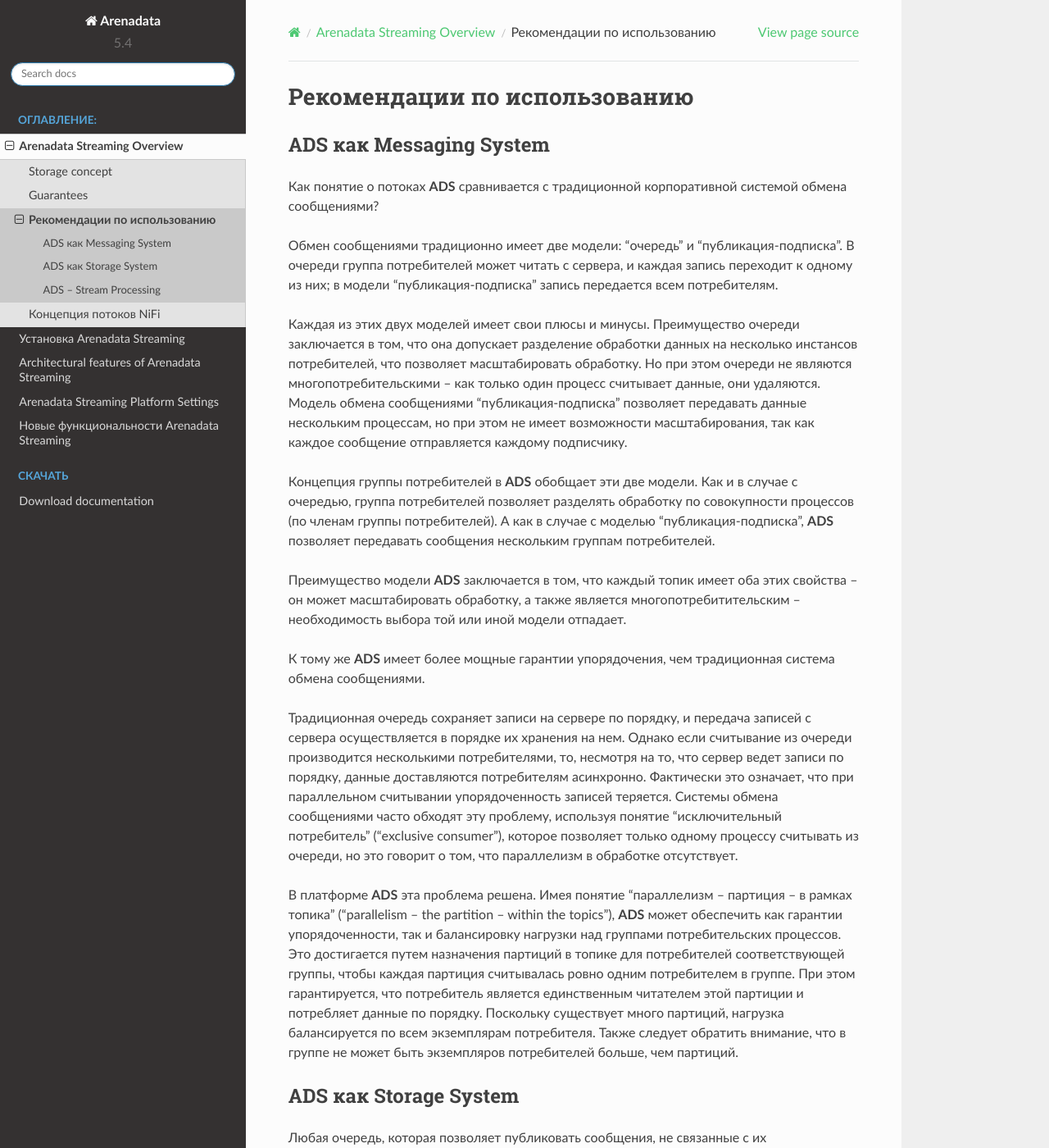
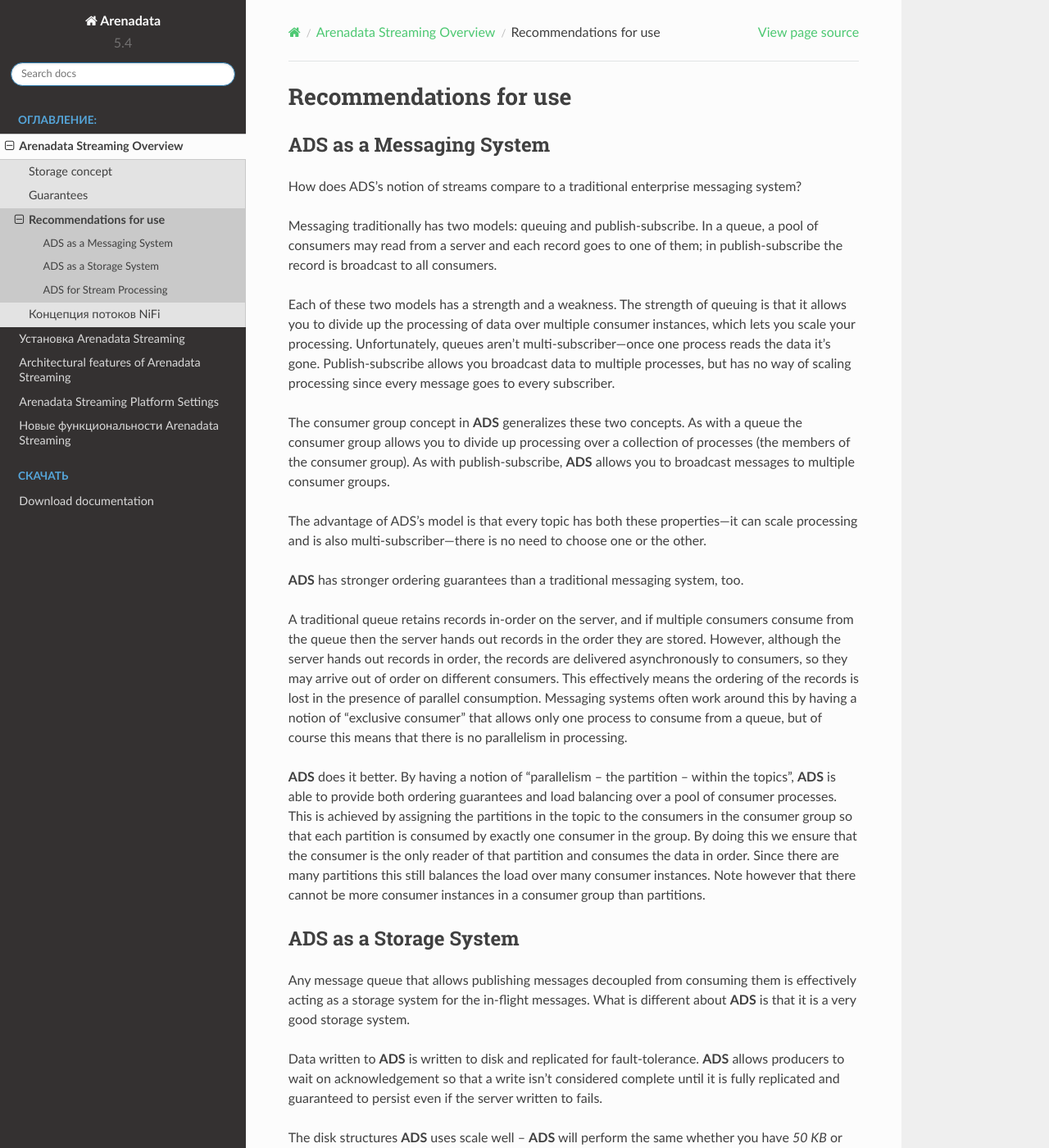
Before and after one commit to arenadata/docs_ads, a Sphinx documentation site: the page built from source/Intro/usecase.rst, in a window 1280 px wide and 1400 px high. Shown: the whole window at 82% size. Built offline with Sphinx 7.4.7 and the Read the Docs theme 2.0.0, drawn with Linux system fonts in a browser that asks for light colours; pages that are not in the unit, such as notebooks, are missing from menus; some of the changed text lies outside the part shown.

Commit message:
Update usecase.rst

```diff
--- a/source/Intro/usecase.rst
+++ b/source/Intro/usecase.rst
@@ -1,48 +1,48 @@
-Рекомендации по использованию
-==============================
+Recommendations for use
+============================
 
 
-ADS как Messaging System
+ADS as a Messaging System
 --------------------------
 
-Как понятие о потоках **ADS** сравнивается с традиционной корпоративной системой обмена сообщениями?
+How does ADS's notion of streams compare to a traditional enterprise messaging system?
 
-Обмен сообщениями традиционно имеет две модели: "очередь" и "публикация-подписка". В очереди группа потребителей может читать с сервера, и каждая запись переходит к одному из них; в модели "публикация-подписка" запись передается всем потребителям.
+Messaging traditionally has two models: queuing and publish-subscribe. In a queue, a pool of consumers may read from a server and each record goes to one of them; in publish-subscribe the record is broadcast to all consumers.
 
-Каждая из этих двух моделей имеет свои плюсы и минусы. Преимущество очереди заключается в том, что она допускает разделение обработки данных на несколько инстансов потребителей, что позволяет масштабировать обработку. Но при этом очереди не являются многопотребительскими -- как только один процесс считывает данные, они удаляются. Модель обмена сообщениями "публикация-подписка" позволяет передавать данные нескольким процессам, но при этом не имеет возможности масштабирования, так как каждое сообщение отправляется каждому подписчику.
+Each of these two models has a strength and a weakness. The strength of queuing is that it allows you to divide up the processing of data over multiple consumer instances, which lets you scale your processing. Unfortunately, queues aren't multi-subscriber—once one process reads the data it's gone. Publish-subscribe allows you broadcast data to multiple processes, but has no way of scaling processing since every message goes to every subscriber.
 
-Концепция группы потребителей в **ADS** обобщает эти две модели. Как и в случае с очередью, группа потребителей позволяет разделять обработку по совокупности процессов (по членам группы потребителей). А как в случае с моделью "публикация-подписка", **ADS** позволяет передавать сообщения нескольким группам потребителей.
+The consumer group concept in **ADS** generalizes these two concepts. As with a queue the consumer group allows you to divide up processing over a collection of processes (the members of the consumer group). As with publish-subscribe, **ADS** allows you to broadcast messages to multiple consumer groups.
 
-Преимущество модели **ADS** заключается в том, что каждый топик имеет оба этих свойства -- он может масштабировать обработку, а также является многопотребитительским -- необходимость выбора той или иной модели отпадает.
+The advantage of ADS's model is that every topic has both these properties—it can scale processing and is also multi-subscriber—there is no need to choose one or the other.
 
-К тому же **ADS** имеет более мощные гарантии упорядочения, чем традиционная система обмена сообщениями.
+**ADS** has stronger ordering guarantees than a traditional messaging system, too.
 
-Традиционная очередь сохраняет записи на сервере по порядку, и передача записей с сервера осуществляется в порядке их хранения на нем. Однако если считывание из очереди производится несколькими потребителями, то, несмотря на то, что сервер ведет записи по порядку, данные доставляются потребителям асинхронно. Фактически это означает, что при параллельном считывании упорядоченность записей теряется. Системы обмена сообщениями часто обходят эту проблему, используя понятие "исключительный потребитель" ("exclusive consumer"), которое позволяет только одному процессу считывать из очереди, но это говорит о том, что параллелизм в обработке отсутствует.
+A traditional queue retains records in-order on the server, and if multiple consumers consume from the queue then the server hands out records in the order they are stored. However, although the server hands out records in order, the records are delivered asynchronously to consumers, so they may arrive out of order on different consumers. This effectively means the ordering of the records is lost in the presence of parallel consumption. Messaging systems often work around this by having a notion of "exclusive consumer" that allows only one process to consume from a queue, but of course this means that there is no parallelism in processing.
 
-В платформе **ADS** эта проблема решена. Имея понятие "параллелизм -- партиция -- в рамках топика" ("parallelism -- the partition -- within the topics"), **ADS** может обеспечить как гарантии упорядоченности, так и балансировку нагрузки над группами потребительских процессов. Это достигается путем назначения партиций в топике для потребителей соответствующей группы, чтобы каждая партиция считывалась ровно одним потребителем в группе. При этом гарантируется, что потребитель является единственным читателем этой партиции и потребляет данные по порядку. Поскольку существует много партиций, нагрузка балансируется по всем экземплярам потребителя. Также следует обратить внимание, что в группе не может быть экземпляров потребителей больше, чем партиций.
+**ADS** does it better. By having a notion of "parallelism -- the partition -- within the topics", **ADS** is able to provide both ordering guarantees and load balancing over a pool of consumer processes. This is achieved by assigning the partitions in the topic to the consumers in the consumer group so that each partition is consumed by exactly one consumer in the group. By doing this we ensure that the consumer is the only reader of that partition and consumes the data in order. Since there are many partitions this still balances the load over many consumer instances. Note however that there cannot be more consumer instances in a consumer group than partitions.
 
 
-ADS как Storage System
------------------------
+ADS as a Storage System
+------------------------
 
-Любая очередь, которая позволяет публиковать сообщения, не связанные с их потреблением, эффективно может быть использована как система хранения на лету поступающих сообщений. Отличие платформы **ADS** заключается в том, что она является не только брокером сообщений, но и системой хранения данных.
+Any message queue that allows publishing messages decoupled from consuming them is effectively acting as a storage system for the in-flight messages. What is different about **ADS** is that it is a very good storage system.
 
-Помещаемые в **ADS** данные записываются на диск и реплицируются для обеспечения отказоустойчивости. **ADS** позволяет поставщикам дождаться подтверждения операции, так что запись не считается полной, пока она не будет полностью реплицирована и гарантированно сохранена, даже если сервер вышел из строя.
+Data written to **ADS** is written to disk and replicated for fault-tolerance. **ADS** allows producers to wait on acknowledgement so that a write isn't considered complete until it is fully replicated and guaranteed to persist even if the server written to fails.
 
-Дисковые структуры **ADS** хорошо масштабируются: платформа функционирует одинаково, не зависимо от объема постоянных данных на сервере -- будь то *50 КБ* или *50 ТБ*.
+The disk structures **ADS** uses scale well -- **ADS** will perform the same whether you have *50 KB* or *50 TB* of persistent data on the server.
 
-С целью использования **ADS** в качестве хранилища и предоставления клиентам возможности контролирования позиции чтения, платформу можно рассматривать как своего рода распределенную файловую систему специального назначения, предназначенную для высокопроизводительного хранения данных с низкой задержкой коммитов в журнал, а также для их репликации и распространения.
+As a result of taking storage seriously and allowing the clients to control their read position, you can think of **ADS** as a kind of special purpose distributed filesystem dedicated to high-performance, low-latency commit log storage, replication, and propagation.
 
 
-ADS -- Stream Processing
+ADS for Stream Processing
 -------------------------
 
-Недостаточно просто читать, записывать и хранить потоки данных, важно обеспечить обработку потоков в реальном времени.
+It isn't enough to just read, write, and store streams of data, the purpose is to enable real-time processing of streams.
 
-В **ADS** потоковый процессор -- это все, что принимает непрерывные потоки данных из входных топиков, выполняет некоторую обработку и создает непрерывные потоки данных в выходные топики.
+In **ADS** a stream processor is anything that takes continual streams of data from input topics, performs some processing on this input, and produces continual streams of data to output topics.
 
-Например, приложение розничной торговли может принимать входные потоки по продажам и отгрузкам и выводить поток с корректировками цен, вычисленными на основе входных данных.
+For example, a retail application might take in input streams of sales and shipments, and output a stream of reorders and price adjustments computed off this data.
 
-Простую обработку можно выполнять напрямую, используя Consumer API и Producer API. Однако для более сложных преобразований **ADS** предоставляет Streams API. Он позволяет создавать приложения с нетривиальной обработкой, выполняющей агрегацию потоков или объединяющей их вместе. Это помогает решить сложные проблемы, с которыми сталкивается подобный тип приложений: обработка неупорядоченных данных, переработка входных данных при изменении кода, выполнение вычислений с учетом состояния и т.д.
+It is possible to do simple processing directly using the producer and consumer APIs. However for more complex transformations **ADS** provides a fully integrated Streams API. This allows building applications that do non-trivial processing that compute aggregations off of streams or join streams together. This facility helps solve the hard problems this type of application faces: handling out-of-order data, reprocessing input as code changes, performing stateful computations, etc.
 
-Streams API построен на основных примитивах **ADS**: он использует Producer API для ввода, использует **Kafka** для хранения состояний и применяет механизм группы для обеспечения отказоустойчивости среди инстансов потокового процессора.
+The streams API builds on the core primitives **ADS** provides: it uses the producer and consumer APIs for input, uses **ADS** for stateful storage, and uses the same group mechanism for fault tolerance among the stream processor instances.
```
